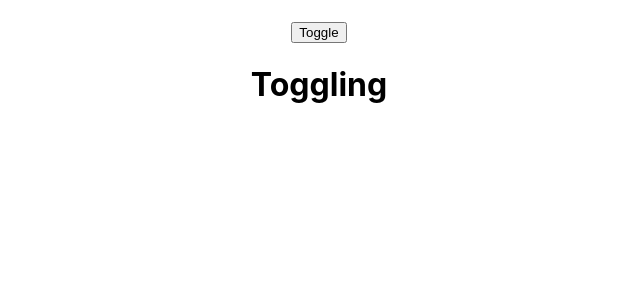
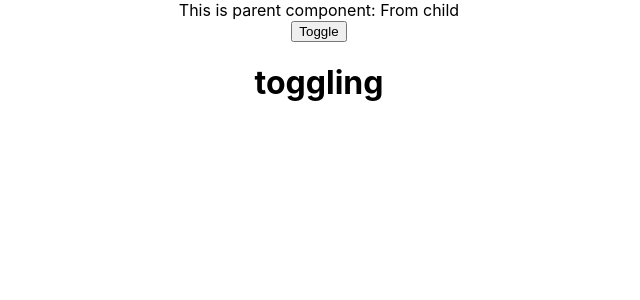
Before and after one commit to purab/mysql-dump-email, a React (Create React App) app: page / in a window 1280 px wide. Shown: the top 300 px of the page, without its empty margins (321-961 px from the left). Built offline with nearby package versions, Linux system fonts and the light colour scheme; no server answers.

Commit message:
adding usecallback sample code

```diff
--- a/src/App.js
+++ b/src/App.js
@@ -1,13 +1,13 @@
 
 import './App.css';
-import ContextSample from './UseContext/ContextSample';
-import MemoSample from './UseMemo/MemoSample';
+import CallBackSample from './UseCallBack.js/CallBackSample';
+
 
 
 function App() {
   return (
     <div className="App">
-      <MemoSample/>
+      <CallBackSample />
     </div>
   );
 }
--- /dev/null
+++ b/src/UseCallBack.js/CallBackSample.js
@@ -0,0 +1,27 @@
+import React, { useCallback, useEffect, useState } from 'react';
+import axios from 'axios';
+import Child from './Child';
+
+const CallBackSample = () => {
+    const [data, setData] = useState("This is parent component")
+    const [toggle, setToggle] = useState(true);
+
+    const returnComment = useCallback(
+        (name)=> {
+            return data +name;
+        }
+    )
+    return (
+        <div>
+            <Child returnComment={returnComment} />
+            <button onClick={()=> {
+                setToggle(!toggle);
+            }}>
+                Toggle
+            </button>
+            {toggle && <h1>toggling</h1>}
+        </div>
+    );
+};
+
+export default CallBackSample;
--- /dev/null
+++ b/src/UseCallBack.js/Child.js
@@ -0,0 +1,16 @@
+import React, { useEffect } from 'react';
+
+const Child = ({returnComment}) => {
+
+    useEffect(()=>{
+        console.log("This child function useeffect called");
+
+    },[returnComment])
+    return (
+        <div>
+            {returnComment(": From child")}
+        </div>
+    );
+};
+
+export default Child;
```
